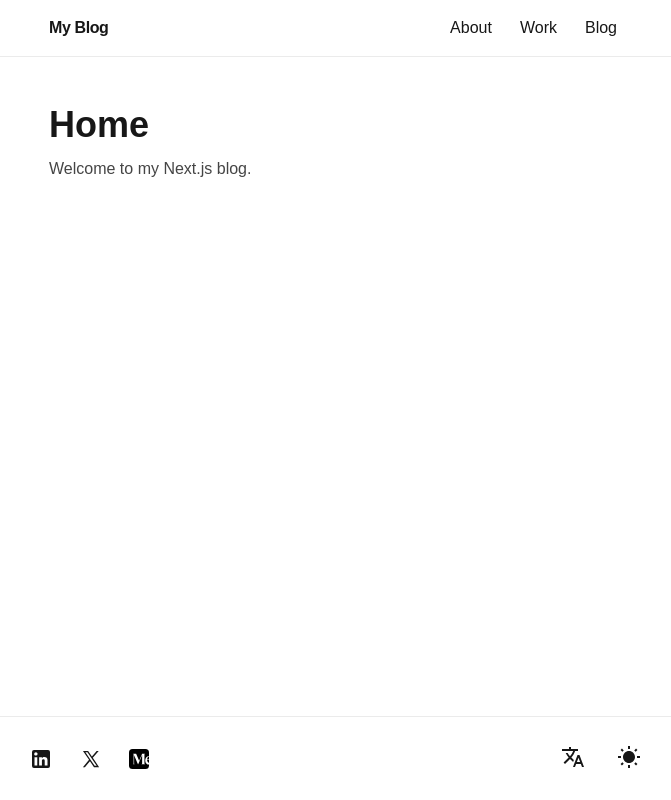
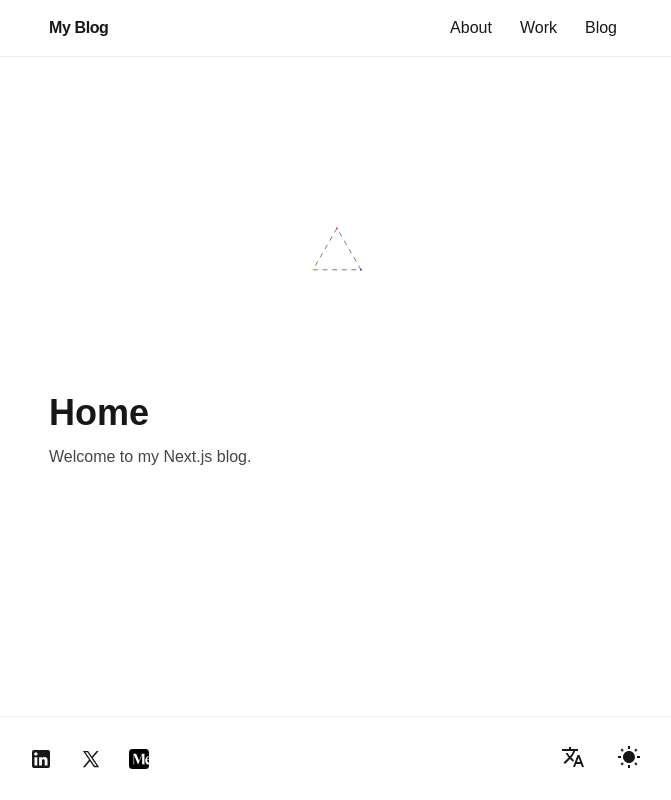
Before and after one commit to shmuel-web/shmuel-web.github.io, a Next.js app: page /about in a window 1280 px wide. Shown: the whole page, without its empty margins (303-974 px from the left). Built offline with nearby package versions, Linux system fonts and the light colour scheme.

Commit message:
Add SvgAnimation component and integrate it into the Home page for enhanced visual appeal

```diff
--- a/src/app/[locale]/page.tsx
+++ b/src/app/[locale]/page.tsx
@@ -1,11 +1,15 @@
 "use client";
 
 import { useI18n } from "@/i18n/I18nProvider";
+import SvgAnimation from "../components/SvgAnimation";
 
 export default function Home() {
   const { dict } = useI18n();
   return (
     <main className="max-w-2xl mx-auto w-full p-8 sm:p-12">
+      {/* Jumbotron with SVG Animation */}
+      <SvgAnimation />
+
       <h1 className="text-3xl sm:text-4xl font-bold">{dict.home.title}</h1>
       <p className="mt-3 text-foreground/80">{dict.home.welcome}</p>
     </main>
--- /dev/null
+++ b/src/app/components/SvgAnimation.tsx
@@ -0,0 +1,126 @@
+"use client";
+
+export default function SvgAnimation() {
+  // Calculate triangle points for an isosceles triangle
+  // Base: 50px, height: ~43.3px (using 30-60-90 triangle ratio)
+  const base = 50;
+  const height = (base * Math.sqrt(3)) / 2; // ~43.3px
+
+  // Triangle points (centered in viewBox)
+  const centerX = 100;
+  const centerY = 100;
+
+  // Top point
+  const topX = centerX;
+  const topY = centerY - height / 2;
+
+  // Bottom left point
+  const bottomLeftX = centerX - base / 2;
+  const bottomLeftY = centerY + height / 2;
+
+  // Bottom right point
+  const bottomRightX = centerX + base / 2;
+  const bottomRightY = centerY + height / 2;
+
+  return (
+    <div className="w-full flex justify-center items-center py-8 sm:py-12">
+      <svg
+        width="200"
+        height="200"
+        viewBox="0 0 200 200"
+        className="w-32 h-32 sm:w-48 sm:h-48"
+        xmlns="http://www.w3.org/2000/svg"
+      >
+        {/* Group containing triangle and circles for rotation */}
+        <g>
+          {/* Dashed triangle */}
+          <polygon
+            points={`${topX},${topY} ${bottomLeftX},${bottomLeftY} ${bottomRightX},${bottomRightY}`}
+            fill="none"
+            stroke="currentColor"
+            strokeWidth="1"
+            strokeDasharray="5,5"
+            className="text-foreground/60"
+          />
+
+          {/* Red circle at top point */}
+          <circle
+            cx={topX}
+            cy={topY}
+            r="1"
+            fill="red"
+            fillOpacity="0.75"
+          >
+            <animate
+              attributeName="r"
+              from="1"
+              to="45"
+              dur="2s"
+              begin="1s"
+              repeatCount="1"
+              fill="freeze"
+              calcMode="spline"
+              keySplines="0.25 0.1 0.25 1"
+            />
+          </circle>
+
+          {/* Yellow circle at bottom left point */}
+          <circle
+            cx={bottomLeftX}
+            cy={bottomLeftY}
+            r="1"
+            fill="yellow"
+            fillOpacity="0.75"
+          >
+            <animate
+              attributeName="r"
+              from="1"
+              to="45"
+              dur="2s"
+              begin="1s"
+              repeatCount="1"
+              fill="freeze"
+              calcMode="spline"
+              keySplines="0.25 0.1 0.25 1"
+            />
+          </circle>
+
+          {/* Blue circle at bottom right point */}
+          <circle
+            cx={bottomRightX}
+            cy={bottomRightY}
+            r="1"
+            fill="blue"
+            fillOpacity="0.75"
+          >
+            <animate
+              attributeName="r"
+              from="1"
+              to="45"
+              dur="2s"
+              begin="1s"
+              repeatCount="1"
+              fill="freeze"
+              calcMode="spline"
+              keySplines="0.25 0.1 0.25 1"
+            />
+          </circle>
+
+          {/* Rotation animation for the entire group */}
+          <animateTransform
+            attributeName="transform"
+            type="rotate"
+            from="0 100 100"
+            to="360 100 100"
+            dur="2s"
+            begin="1s"
+            repeatCount="1"
+            fill="freeze"
+            calcMode="spline"
+            keySplines="0.25 0.1 0.25 1"
+          />
+        </g>
+      </svg>
+    </div>
+  );
+}
```
